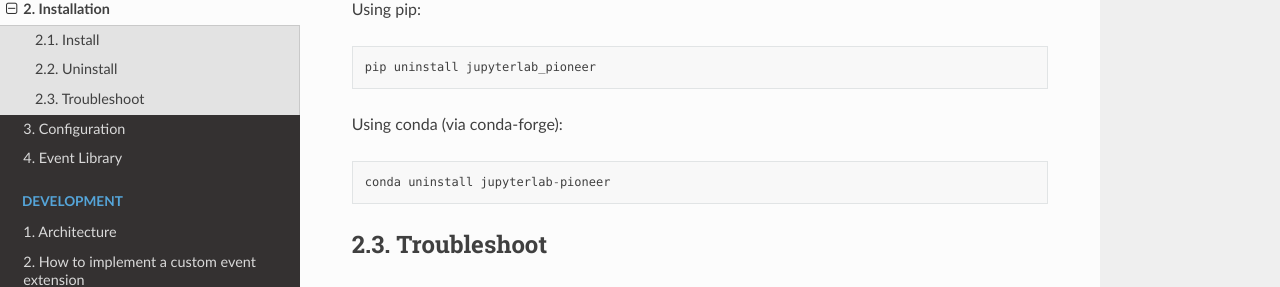
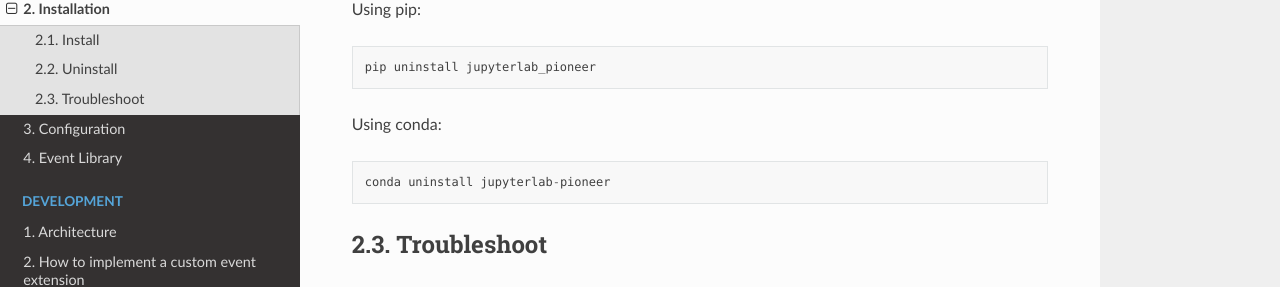
Before and after one commit to educational-technology-collective/jupyterlab-pioneer, a Sphinx documentation site: the page built from docs/installation.rst, in a window 1280 px wide and 900 px high, scrolled down 546 px. Shown: the part 173-460 px from the top of the window. Built offline with Sphinx 7.4.7 and the Read the Docs theme 2.0.0, drawn with Linux system fonts in a browser that asks for light colours.

Commit message:
Removed Unnecessary changes in the installation.rst

```diff
--- a/docs/installation.rst
+++ b/docs/installation.rst
@@ -4,7 +4,7 @@
 Install
 --------
 
-To install the extension, execute:
+To install the extension, execute::
 
 Using pip::
 
@@ -13,7 +13,6 @@
 Using conda (via conda-forge)::
 
     conda install -c conda-forge jupyterlab-pioneer
-
 
 Before starting Jupyter Lab, users need to write their own configuration files (or use the `provided configuration examples <https://github.com/educational-technology-collective/jupyterlab-pioneer/tree/main/configuration_examples>`_) and place them in the `correct directory`_.
 
@@ -25,17 +24,15 @@
 Uninstall
 ---------
 
-To remove the extension, execute:
+To remove the extension, execute::
 
 Using pip::
 
     pip uninstall jupyterlab_pioneer
 
-Using conda (via conda-forge)::
+Using conda::
 
    conda uninstall jupyterlab-pioneer
-
-
 
 Troubleshoot
 ------------
```
